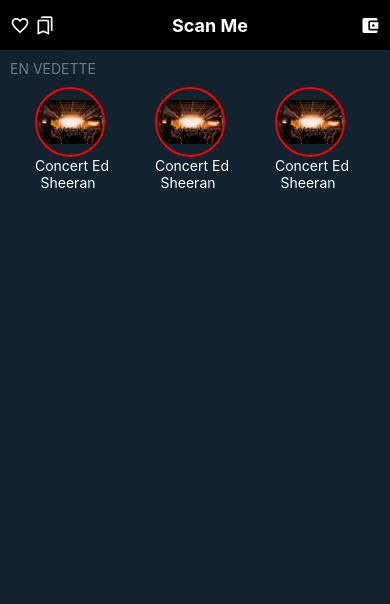
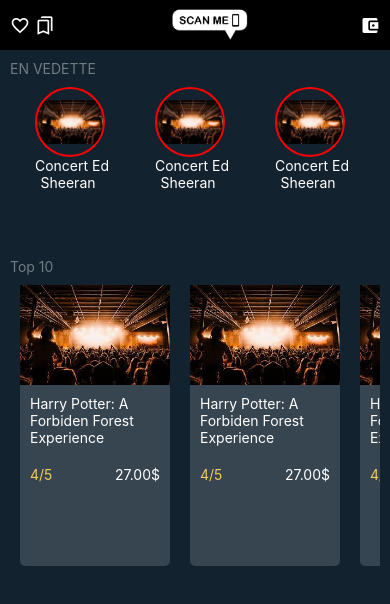
Before and after one commit to souleymane1234/AgenceImageTicket-fever-modele-, a React Native app: screen /HomeScreen in a window 390 px wide. Shown: the top 604 px of the page. Built offline with nearby package versions, Linux system fonts and the light colour scheme.

Commit message:
view top box terminer

```diff
--- /dev/null
+++ b/src/components/topBoxComponent/index.js
@@ -0,0 +1,31 @@
+import React from "react";
+import { View, Text, Image, Dimensions } from "react-native";
+
+const windowWidth = Dimensions.get("window").width;
+const windowHeight = Dimensions.get("window").height/3;
+
+export const TopBoxComponent = (props) => {
+  return (
+
+    <View style={{flex: 1, backgroundColor: "#374550", width: 150, borderRadius: 5, margin: 10, height: windowHeight}}>
+        <Image
+            style={{ width: "100%", height: 100, resizeMode:'contain' }}
+            source={props.image}
+        />
+        <View style={{margin: 10}}>
+            <Text style={{color: "#fff"}}>
+                {props.nomEvenement}
+            </Text>
+        </View>
+        <View style={{flexDirection: "row", justifyContent: "space-between", margin: 10}}>
+            <Text style={{color: "#f2cb5e"}}>
+                {props.note}
+            </Text>
+            <Text style={{color: "#fff"}}>
+                {props.prix}
+            </Text>
+        </View>
+
+    </View>
+  );
+};
--- /dev/null
+++ b/src/donnee/topBoxData.js
@@ -0,0 +1,45 @@
+export const topBoxData = [
+    {
+        id: 2,
+        image: require('../assets/imgConcert1.jpeg'),
+        nomEvenement: 'Harry Potter: A Forbiden Forest Experience',
+        note: '4/5',
+        prix: '27.00$'
+    },
+    {
+        id: 3,
+        image: require('../assets/imgConcert1.jpeg'),
+        nomEvenement: 'Harry Potter: A Forbiden Forest Experience',
+        note: '4/5',
+        prix: '27.00$'
+    },
+    {
+        id: 4,
+        image: require('../assets/imgConcert1.jpeg'),
+        nomEvenement: 'Harry Potter: A Forbiden Forest Experience',
+        note: '4/5',
+        prix: '27.00$'
+    },
+    {
+        id: 5,
+        image: require('../assets/imgConcert1.jpeg'),
+        nomEvenement: 'Harry Potter: A Forbiden Forest Experience',
+        note: '4/5',
+        prix: '27.00$'
+    },
+    {
+        id: 6,
+        image: require('../assets/imgConcert1.jpeg'),
+        nomEvenement: 'Harry Potter: A Forbiden Forest Experience',
+        note: '4/5',
+        prix: '27.00$'
+    },
+    {
+        id: 7,
+        image: require('../assets/imgConcert1.jpeg'),
+        nomEvenement: 'Harry Potter: A Forbiden Forest Experience',
+        note: '4/5',
+        prix: '27.00$'
+    },
+
+];
--- a/src/screens/home/index.js
+++ b/src/screens/home/index.js
@@ -12,7 +12,9 @@
 } from 'react-native';
 import Icon from "react-native-vector-icons/MaterialCommunityIcons";
 import { StoriesComponent } from '../../components/storiesComponent';
+import { TopBoxComponent } from '../../components/topBoxComponent';
 import { storiesData } from '../../donnee/storiesData';
+import { topBoxData } from '../../donnee/topBoxData';
 
 const windowWidth = Dimensions.get("window").width;
 const windowHeight = Dimensions.get("window").height;
@@ -21,11 +23,23 @@
 const HomeScreen = () => {
 
 
-  const renderItems = ({ item }) => {
+  const renderItemStories = ({ item }) => {
     return (
       <StoriesComponent
           nomEvenement={item.nomEvenement}
           image={item.image}
+        />
+
+    )
+  }
+
+  const renderItemTopBox = ({ item }) => {
+    return (
+      <TopBoxComponent
+          nomEvenement={item.nomEvenement}
+          image={item.image}
+          note={item.note}
+          prix={item.prix}
         />
 
     )
@@ -52,7 +66,10 @@
           />
         </View>
         <View style={styles.headerView}>
-            <Text style={[styles.headerViewText, {fontWeight: "bold"}]}>Scan Me</Text>
+          <Image
+            style={{  width: 100, height: 100, resizeMode:'contain', alignSelf: "center" }}
+            source={require("../../assets/logo.png")}
+          />
         </View>
         <View style={styles.headerView}>
           <Icon
@@ -73,10 +90,22 @@
           horizontal={true}
           data={storiesData}
           keyExtractor={(item) => item.id.toString()}
-          renderItem={renderItems}
+          renderItem={renderItemStories}
         />
       </View>
       {/* stories View end  */}
+      {/* top 10 box start  */}
+      <View style={styles.topBox}>
+        <Text style={{color: "#717c82"}}>Top 10</Text>
+        <FlatList
+          style={{}}
+          horizontal={true}
+          data={topBoxData}
+          keyExtractor={(item) => item.id.toString()}
+          renderItem={renderItemTopBox}
+        />
+      </View>
+      {/* top 10 box end  */}
     </SafeAreaView>
   );
 };
@@ -105,6 +134,9 @@
     },
     storiesView: {
       margin: 10,
+    },
+    topBox: {
+      margin: 10
     }
 
 });
```
Also changed, not shown: src/assets/logo.png (added).
